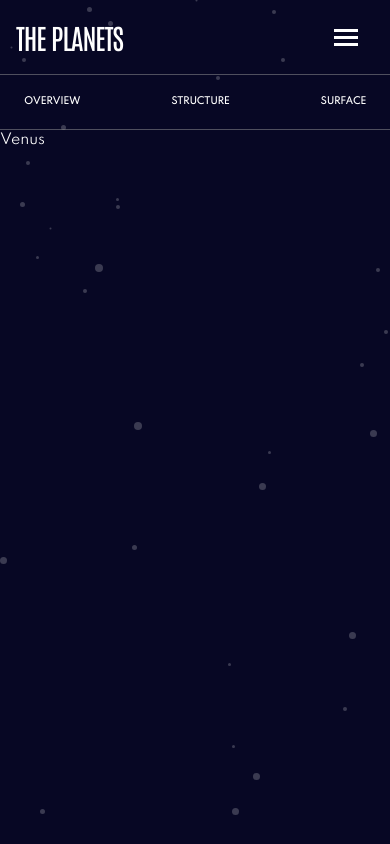
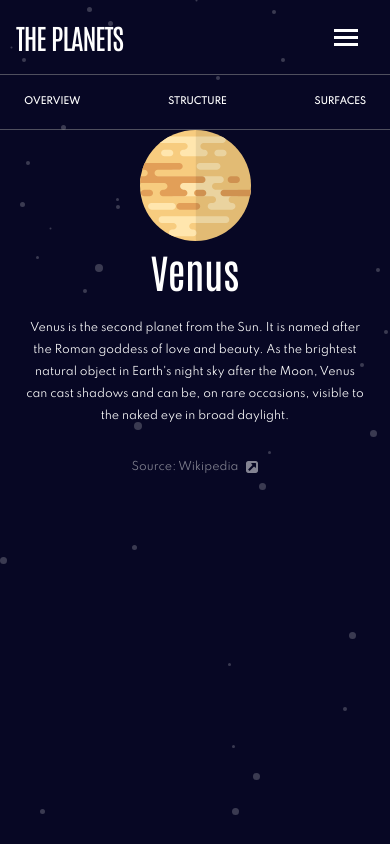
Before and after one commit to DLBY/planets-fact-site, a React (Vite) app: page /venus in a window 390 px wide. Built offline with nearby package versions, Linux system fonts and the light colour scheme.

Commit message:
Feat (planet): - Add mobile planet section - Start image component - Add img width in json

```diff
--- /dev/null
+++ b/src/components/Icons/IconSource.tsx
@@ -0,0 +1,17 @@
+import { SVGProps } from 'react';
+
+export const IconSource = (props: JSX.IntrinsicAttributes & SVGProps<SVGSVGElement>) => (
+  <svg
+    xmlns="http://www.w3.org/2000/svg"
+    width={12}
+    height={12}
+    {...props}
+    className="inline-block"
+  >
+    <path
+      fill="#FFF"
+      d="M11.34.66C10.9.22 10.37 0 9.75 0h-7.5C1.63 0 1.1.22.66.66.22 1.1 0 1.63 0 2.25v7.5c0 .62.22 1.15.66 1.59.44.44.97.66 1.59.66h7.5c.62 0 1.15-.22 1.59-.66.44-.44.66-.97.66-1.59v-7.5c0-.62-.22-1.15-.66-1.59zM10 6.25a.467.467 0 0 1-.305.46.544.544 0 0 1-.195.04.465.465 0 0 1-.352-.149L8.023 5.476 3.852 9.648a.481.481 0 0 1-.352.149.48.48 0 0 1-.352-.149l-.796-.797a.48.48 0 0 1-.149-.351.48.48 0 0 1 .149-.352l4.172-4.172-1.125-1.125c-.162-.15-.198-.333-.11-.546A.467.467 0 0 1 5.75 2H9.5c.135 0 .253.05.352.148A.48.48 0 0 1 10 2.5v3.75z"
+      opacity={0.5}
+    />
+  </svg>
+);
--- /dev/null
+++ b/src/components/Image/Image.tsx
@@ -0,0 +1,10 @@
+interface ImageProps {
+  src: string;
+  alt: string;
+  width: string;
+  className?: string;
+}
+
+export const Image = ({ src, alt, width, className }: ImageProps) => {
+  return <img src={src} alt={alt} width={width} className={className} />;
+};
--- /dev/null
+++ b/src/components/Planet/PlanetImage.tsx
@@ -0,0 +1,17 @@
+import { PlanetProps } from '@/data/dataType';
+import { Image } from '..';
+
+export const PlanetImage = ({ planetData }: { planetData: PlanetProps }) => {
+  return (
+    <div className="flex justify-center items-center">
+      <Image
+        src={planetData.images.planet}
+        alt={planetData.name}
+        width={planetData.mobileImgWidth}
+        className={
+          'w-[' + planetData.mobileImgWidth + 'px] md:w-[' + planetData.tabletImgWidth + 'px]'
+        }
+      />
+    </div>
+  );
+};
--- /dev/null
+++ b/src/components/Planet/PlanetInfo.tsx
@@ -0,0 +1,20 @@
+import { PlanetProps } from '@/data/dataType';
+import { IconSource } from '..';
+
+export const PlanetInfo = ({ planetData }: { planetData: PlanetProps }) => {
+  return (
+    <section className="flex flex-col md:flex-row justify-between items-center">
+      <h1 className="text-4xl font-serif">{planetData.name}</h1>
+      <p className="text-xs font-light leading-medium text-center px-6 mt-4 mb-8">
+        {planetData.overview.content}
+      </p>
+      <p className="text-xs font-light text-gray">
+        Source:{' '}
+        <a href={planetData.overview.source} className="text-gray hover:underline" target="_blank">
+          <span className="mr-2">Wikipedia</span>
+          <IconSource />
+        </a>
+      </p>
+    </section>
+  );
+};
--- /dev/null
+++ b/src/components/Planet/Tabs.tsx
@@ -0,0 +1,33 @@
+import { planetsData } from '@/data/data';
+import { useState } from 'react';
+
+export const Tabs = () => {
+  const [activeTab, setActiveTab] = useState('overview');
+
+  const handleTabClick = (tab: string) => {
+    setActiveTab(tab);
+  };
+
+  return (
+    <div className="flex px-6 font-bold justify-between border-b border-gray-secondary/50">
+      <button
+        className={`py-5 uppercase text-xxs
+            }`}
+      >
+        Overview
+      </button>
+      <button
+        className={`py-5 uppercase text-xxs
+            }`}
+      >
+        Structure
+      </button>
+      <button
+        className={`py-5 uppercase text-xxs
+            }`}
+      >
+        Surfaces
+      </button>
+    </div>
+  );
+};
--- a/src/components/Tabs/Tabs.tsx
+++ /dev/null
@@ -1,9 +0,0 @@
-export const Tabs = () => {
-  return (
-    <div className="flex px-6 font-bold justify-between border-b border-gray-secondary/50">
-      <button className="py-5 uppercase text-xxs">Overview</button>
-      <button className="py-5 uppercase text-xxs">Structure</button>
-      <button className="py-5 uppercase text-xxs">Surface</button>
-    </div>
-  );
-};
--- a/src/components/index.ts
+++ b/src/components/index.ts
@@ -1,10 +1,14 @@
 // Components
 export { Wrapper } from './Wrapper/Wrapper';
 export { Navbar } from './Navbar/Navbar';
-export { Tabs } from './Tabs/Tabs';
+export { Tabs } from './Planet/Tabs';
+export { PlanetInfo } from './Planet/PlanetInfo';
+export { PlanetImage } from './Planet/PlanetImage';
+export { Image } from './Image/Image';
 
 // Hooks
 export { useToggleMenu } from './Navbar/useToggleMenu';
 
 // Icons
 export { IconHamburger }  from './Icons/IconHamburger';
+export { IconSource }  from './Icons/IconSource';
--- a/src/data/data.ts
+++ b/src/data/data.ts
@@ -21,7 +21,10 @@ export const planetsData = [
       "planet": "src/assets/icons/planet-mercury.svg",
       "internal": "src/assets/icons/planet-mercury-internal.svg",
       "geology": "src/assets/icons/geology-mercury.png"
-    }
+    },
+    "mobileImgWidth" : "111",
+    "tabletImgWidth" : "184",
+    "desktopImgWidth" : "290"
   },
   {
     "name": "Venus",
@@ -45,7 +48,10 @@ export const planetsData = [
       "planet": "src/assets/icons/planet-venus.svg",
       "internal": "src/assets/icons/planet-venus-internal.svg",
       "geology": "src/assets/icons/geology-venus.png"
-    }
+    },
+    "mobileImgWidth" : "111",
+    "tabletImgWidth" : "184",
+    "desktopImgWidth" : "290"
   },
   {
     "name": "Earth",
@@ -69,7 +75,10 @@ export const planetsData = [
       "planet": "src/assets/icons/planet-earth.svg",
       "internal": "src/assets/icons/planet-earth-internal.svg",
       "geology": "src/assets/icons/geology-earth.png"
-    }
+    },
+    "mobileImgWidth" : "111",
+    "tabletImgWidth" : "184",
+    "desktopImgWidth" : "290"
   },
   {
     "name": "Mars",
@@ -93,7 +102,10 @@ export const planetsData = [
       "planet": "src/assets/icons/planet-mars.svg",
       "internal": "src/assets/icons/planet-mars-internal.svg",
       "geology": "src/assets/icons/geology-mars.png"
-    }
+    },
+    "mobileImgWidth" : "111",
+    "tabletImgWidth" : "184",
+    "desktopImgWidth" : "290"
   },
   {
     "name": "Jupiter",
@@ -117,7 +129,10 @@ export const planetsData = [
       "planet": "src/assets/icons/planet-jupiter.svg",
       "internal": "src/assets/icons/planet-jupiter-internal.svg",
       "geology": "src/assets/icons/geology-jupiter.png"
-    }
+    },
+    "mobileImgWidth" : "111",
+    "tabletImgWidth" : "184",
+    "desktopImgWidth" : "290"
   },
   {
     "name": "Saturn",
@@ -141,7 +156,10 @@ export const planetsData = [
       "planet": "src/assets/icons/planet-saturn.svg",
       "internal": "src/assets/icons/planet-saturn-internal.svg",
       "geology": "src/assets/icons/geology-saturn.png"
-    }
+    },
+    "mobileImgWidth" : "111",
+    "tabletImgWidth" : "184",
+    "desktopImgWidth" : "290"
   },
   {
     "name": "Uranus",
@@ -165,7 +183,10 @@ export const planetsData = [
       "planet": "src/assets/icons/planet-uranus.svg",
       "internal": "src/assets/icons/planet-uranus-internal.svg",
       "geology": "src/assets/icons/geology-uranus.png"
-    }
+    },
+    "mobileImgWidth" : "111",
+    "tabletImgWidth" : "184",
+    "desktopImgWidth" : "290"
   },
   {
     "name": "Neptune",
@@ -189,6 +210,9 @@ export const planetsData = [
       "planet": "src/assets/icons/planet-neptune.svg",
       "internal": "src/assets/icons/planet-neptune-internal.svg",
       "geology": "src/assets/icons/geology-neptune.png"
-    }
+    },
+    "mobileImgWidth" : "111",
+    "tabletImgWidth" : "184",
+    "desktopImgWidth" : "290"
   }
 ]
--- a/src/data/dataType.ts
+++ b/src/data/dataType.ts
@@ -21,4 +21,7 @@ export interface PlanetProps {
     internal: string;
     geology: string;
   };
+  mobileImgWidth: string;
+  tabletImgWidth: string;
+  desktopImgWidth: string;
 }
--- a/src/pages/Planet/Planet.tsx
+++ b/src/pages/Planet/Planet.tsx
@@ -1,5 +1,5 @@
 import React from 'react';
-import { Navbar, Tabs, Wrapper } from '../../components/index';
+import { Navbar, PlanetImage, PlanetInfo, Tabs, Wrapper } from '../../components/index';
 import { PlanetProps } from '../../data/dataType';
 
 export const Planet = ({ planetData }: { planetData: PlanetProps }) => {
@@ -7,7 +7,8 @@ export const Planet = ({ planetData }: { planetData: PlanetProps }) => {
     <Wrapper>
       <Navbar />
       <Tabs />
-      <h1>{planetData.name}</h1>
+      <PlanetImage planetData={planetData} />
+      <PlanetInfo planetData={planetData} />
     </Wrapper>
   );
 };
--- a/tailwind.config.cjs
+++ b/tailwind.config.cjs
@@ -38,18 +38,21 @@ module.exports = {
     },
     fontSize: {
       xxs: '0.5625rem',
-      xs: '0.75rem',
+      xs: '0.6875rem',
       sm: '0.8rem',
       xsm: '0.9375rem',
       base: '1rem',
       xl: '1.25rem',
       '2xl': '1.563rem',
       '3xl': '1.75rem',
-      '4xl': '2.441rem',
-      '5xl': '3.052rem',
+      '4xl': '2.5rem',
+      '5xl': '305.2rem',
     },
     letterSpacing: {
       tightest: '-1.05px',
+    },
+    lineHeight: {
+      medium: '22px',
     },
     extend: {
       content: {
```
